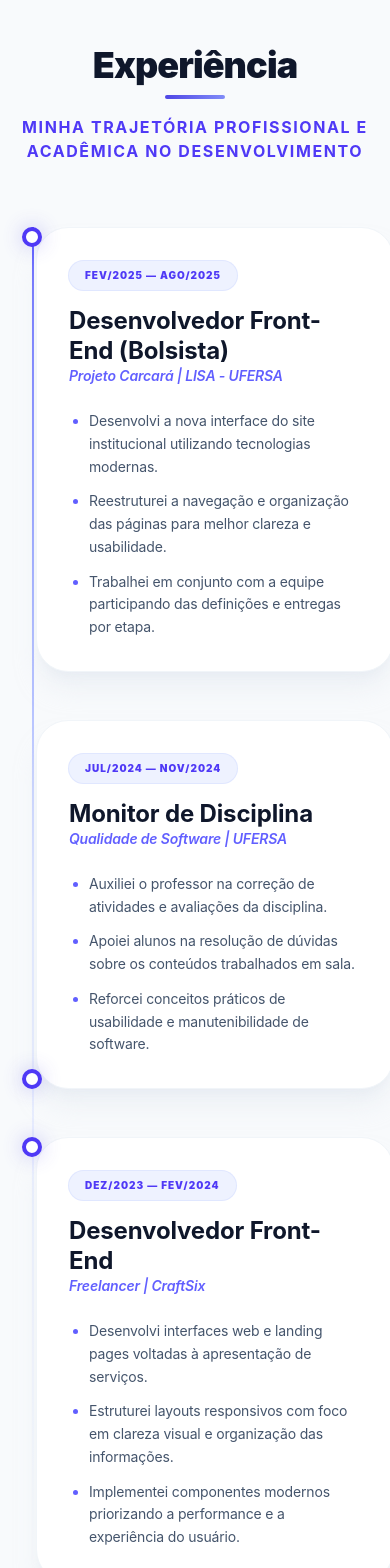
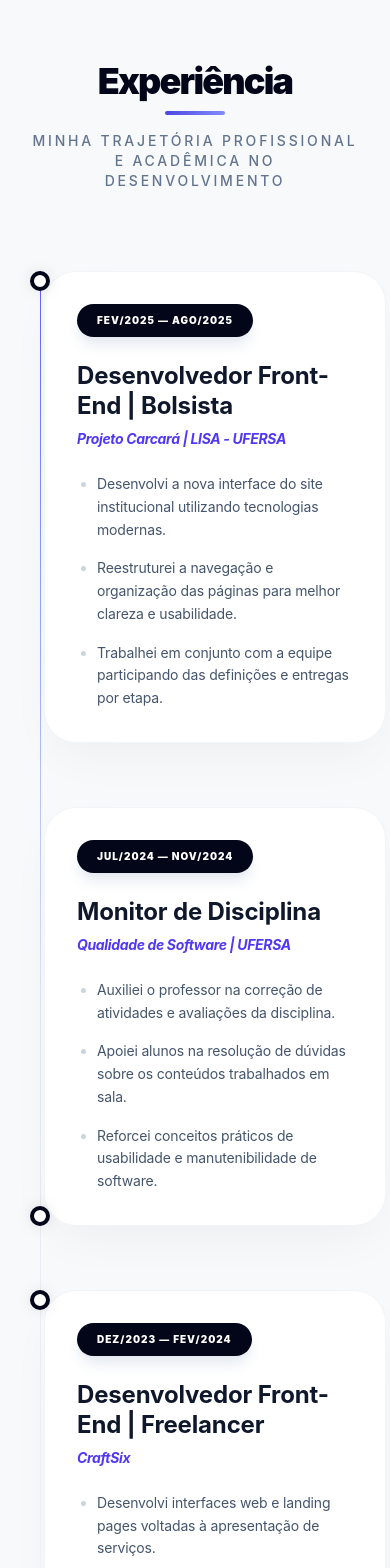
Before and after one commit to angelosilvanno/MeuPortfolio, a React (Vite) app: page / in a window 390 px wide. Shown: the part 2100-3668 px from the top of the page. Built offline with nearby package versions, Linux system fonts and the light colour scheme.

Commit message:
feat: atualiza estilo e formatação da seção Experiência para melhor clareza e responsividade

```diff
--- a/src/components/Experience.tsx
+++ b/src/components/Experience.tsx
@@ -2,24 +2,25 @@ import React from 'react';
 
 const Experience: React.FC = () => {
     return (
-        <section id="experience" className="bg-slate-50 border-y border-slate-100">
-            <div className="container mx-auto px-4 py-16 md:py-24 scroll-mt-20">
-                <h2 className="text-4xl font-black text-center mb-4 section-title text-slate-900 tracking-tight">Experiência</h2>
-                <p className="text-base text-center mb-16 text-indigo-600 font-bold uppercase tracking-widest">Minha trajetória profissional e acadêmica no desenvolvimento</p>
+        <section id="experience" className="bg-slate-50/50 border-y border-slate-100">
+            <div className="container mx-auto px-6 py-20 md:py-28 scroll-mt-20">
+                <h2 className="text-4xl md:text-5xl font-black text-center mb-4 section-title text-slate-950 tracking-tighter">Experiência</h2>
+                <p className="text-sm md:text-base text-center mb-20 text-slate-500 font-medium uppercase tracking-[0.2em]">Minha trajetória profissional e acadêmica no desenvolvimento</p>
 
                 <div className="max-w-4xl mx-auto relative">
-                    <div className="absolute left-4 md:left-1/2 transform md:-translate-x-1/2 h-full w-0.5 bg-linear-to-b from-indigo-500 via-indigo-100 to-transparent"></div>
+                    {/* Linha da Timeline */}
+                    <div className="absolute left-4 md:left-1/2 transform md:-translate-x-1/2 h-full w-px bg-linear-to-b from-indigo-500 via-slate-200 to-transparent"></div>
 
-                    <div className="space-y-12">
+                    <div className="space-y-16">
                         {/* Experiência 1: Projeto Carcará */}
                         <div className="relative flex flex-col md:flex-row items-center">
-                            <div className="absolute left-4 md:left-1/2 transform -translate-x-1/2 w-5 h-5 bg-white rounded-full border-4 border-indigo-600 shadow-[0_0_20px_rgba(79,70,229,0.3)] z-10"></div>
-                            <div className="ml-10 md:ml-0 md:w-1/2 md:pr-12 w-full">
-                                <div className="bg-white p-8 rounded-4xl shadow-xl shadow-slate-200/50 border border-slate-100 hover:border-indigo-300 transition-all duration-500 hover:-translate-y-2 group">
-                                    <span className="inline-block text-[10px] font-black text-indigo-600 uppercase tracking-widest bg-indigo-50 px-4 py-1.5 rounded-full ring-1 ring-indigo-100 mb-4">Fev/2025 — Ago/2025</span>
-                                    <h3 className="text-2xl font-bold text-slate-900 leading-tight">Desenvolvedor Front-End (Bolsista)</h3>
-                                    <p className="text-indigo-500 font-semibold mb-6 italic text-sm">Projeto Carcará | LISA - UFERSA</p>
-                                    <ul className="list-disc list-outside ml-5 text-slate-600 space-y-3 text-sm md:text-base leading-relaxed text-left marker:text-indigo-500">
+                            <div className="absolute left-4 md:left-1/2 transform -translate-x-1/2 w-5 h-5 bg-white rounded-full border-4 border-slate-950 shadow-[0_0_15px_rgba(0,0,0,0.1)] z-10"></div>
+                            <div className="ml-10 md:ml-0 md:w-1/2 md:pr-16 md:text-right w-full">
+                                <div className="bg-white p-8 md:p-10 rounded-4xl shadow-[0_20px_50px_-12px_rgba(0,0,0,0.05)] border border-slate-100 hover:border-indigo-300 transition-all duration-500 hover:-translate-y-2 group">
+                                    <span className="inline-block text-[10px] font-black text-white uppercase tracking-widest bg-slate-950 px-5 py-2 rounded-full shadow-lg shadow-slate-200 mb-6">Fev/2025 — Ago/2025</span>
+                                    <h3 className="text-2xl font-bold text-slate-900 leading-tight text-left md:text-right">Desenvolvedor Front-End | Bolsista</h3>
+                                    <p className="text-indigo-600 font-bold mt-2 mb-6 text-sm tracking-tight text-left md:text-right italic">Projeto Carcará | LISA - UFERSA</p>
+                                    <ul className="list-disc list-outside ml-5 md:ml-0 md:mr-0 text-slate-600 space-y-4 text-sm md:text-base leading-relaxed text-left marker:text-slate-300">
                                         <li>Desenvolvi a nova interface do site institucional utilizando tecnologias modernas.</li>
                                         <li>Reestruturei a navegação e organização das páginas para melhor clareza e usabilidade.</li>
                                         <li>Trabalhei em conjunto com a equipe participando das definições e entregas por etapa.</li>
@@ -30,13 +31,13 @@ const Experience: React.FC = () => {
 
                         {/* Experiência 2: Monitoria */}
                         <div className="relative flex flex-col md:flex-row items-center justify-end">
-                            <div className="absolute left-4 md:left-1/2 transform -translate-x-1/2 w-5 h-5 bg-white rounded-full border-4 border-indigo-600 shadow-[0_0_20px_rgba(79,70,229,0.3)] z-10"></div>
-                            <div className="ml-10 md:ml-0 md:w-1/2 md:pl-12 w-full">
-                                <div className="bg-white p-8 rounded-4xl shadow-xl shadow-slate-200/50 border border-slate-100 hover:border-indigo-300 transition-all duration-500 hover:-translate-y-2 group">
-                                    <span className="inline-block text-[10px] font-black text-indigo-600 uppercase tracking-widest bg-indigo-50 px-4 py-1.5 rounded-full ring-1 ring-indigo-100 mb-4">Jul/2024 — Nov/2024</span>
-                                    <h3 className="text-2xl font-bold text-slate-900 leading-tight">Monitor de Disciplina</h3>
-                                    <p className="text-indigo-500 font-semibold mb-6 italic text-sm">Qualidade de Software | UFERSA</p>
-                                    <ul className="list-disc list-outside ml-5 text-slate-600 space-y-3 text-sm md:text-base leading-relaxed text-left marker:text-indigo-500">
+                            <div className="absolute left-4 md:left-1/2 transform -translate-x-1/2 w-5 h-5 bg-white rounded-full border-4 border-slate-950 shadow-[0_0_15px_rgba(0,0,0,0.1)] z-10"></div>
+                            <div className="ml-10 md:ml-0 md:w-1/2 md:pl-16 w-full">
+                                <div className="bg-white p-8 md:p-10 rounded-4xl shadow-[0_20px_50px_-12px_rgba(0,0,0,0.05)] border border-slate-100 hover:border-indigo-300 transition-all duration-500 hover:-translate-y-2 group">
+                                    <span className="inline-block text-[10px] font-black text-white uppercase tracking-widest bg-slate-950 px-5 py-2 rounded-full shadow-lg shadow-slate-200 mb-6">Jul/2024 — Nov/2024</span>
+                                    <h3 className="text-2xl font-bold text-slate-900 leading-tight text-left">Monitor de Disciplina</h3>
+                                    <p className="text-indigo-600 font-bold mt-2 mb-6 text-sm tracking-tight text-left italic">Qualidade de Software | UFERSA</p>
+                                    <ul className="list-disc list-outside ml-5 text-slate-600 space-y-4 text-sm md:text-base leading-relaxed text-left marker:text-slate-300">
                                         <li>Auxiliei o professor na correção de atividades e avaliações da disciplina.</li>
                                         <li>Apoiei alunos na resolução de dúvidas sobre os conteúdos trabalhados em sala.</li>
                                         <li>Reforcei conceitos práticos de usabilidade e manutenibilidade de software.</li>
@@ -47,13 +48,13 @@ const Experience: React.FC = () => {
 
                         {/* Experiência 3: Freelancer */}
                         <div className="relative flex flex-col md:flex-row items-center">
-                            <div className="absolute left-4 md:left-1/2 transform -translate-x-1/2 w-5 h-5 bg-white rounded-full border-4 border-indigo-600 shadow-[0_0_20px_rgba(79,70,229,0.3)] z-10"></div>
-                            <div className="ml-10 md:ml-0 md:w-1/2 md:pr-12 w-full">
-                                <div className="bg-white p-8 rounded-4xl shadow-xl shadow-slate-200/50 border border-slate-100 hover:border-indigo-300 transition-all duration-500 hover:-translate-y-2 group">
-                                    <span className="inline-block text-[10px] font-black text-indigo-600 uppercase tracking-widest bg-indigo-50 px-4 py-1.5 rounded-full ring-1 ring-indigo-100 mb-4">Dez/2023 — Fev/2024</span>
-                                    <h3 className="text-2xl font-bold text-slate-900 leading-tight">Desenvolvedor Front-End</h3>
-                                    <p className="text-indigo-500 font-semibold mb-6 italic text-sm">Freelancer | CraftSix</p>
-                                    <ul className="list-disc list-outside ml-5 text-slate-600 space-y-3 text-sm md:text-base leading-relaxed text-left marker:text-indigo-500">
+                            <div className="absolute left-4 md:left-1/2 transform -translate-x-1/2 w-5 h-5 bg-white rounded-full border-4 border-slate-950 shadow-[0_0_15px_rgba(0,0,0,0.1)] z-10"></div>
+                            <div className="ml-10 md:ml-0 md:w-1/2 md:pr-16 md:text-right w-full">
+                                <div className="bg-white p-8 md:p-10 rounded-4xl shadow-[0_20px_50px_-12px_rgba(0,0,0,0.05)] border border-slate-100 hover:border-indigo-300 transition-all duration-500 hover:-translate-y-2 group">
+                                    <span className="inline-block text-[10px] font-black text-white uppercase tracking-widest bg-slate-950 px-5 py-2 rounded-full shadow-lg shadow-slate-200 mb-6">Dez/2023 — Fev/2024</span>
+                                    <h3 className="text-2xl font-bold text-slate-900 leading-tight text-left md:text-right">Desenvolvedor Front-End | Freelancer</h3>
+                                    <p className="text-indigo-600 font-bold mt-2 mb-6 text-sm tracking-tight text-left md:text-right italic">CraftSix</p>
+                                    <ul className="list-disc list-outside ml-5 md:ml-0 md:mr-0 text-slate-600 space-y-4 text-sm md:text-base leading-relaxed text-left marker:text-slate-300">
                                         <li>Desenvolvi interfaces web e landing pages voltadas à apresentação de serviços.</li>
                                         <li>Estruturei layouts responsivos com foco em clareza visual e organização das informações.</li>
                                         <li>Implementei componentes modernos priorizando a performance e a experiência do usuário.</li>
```
